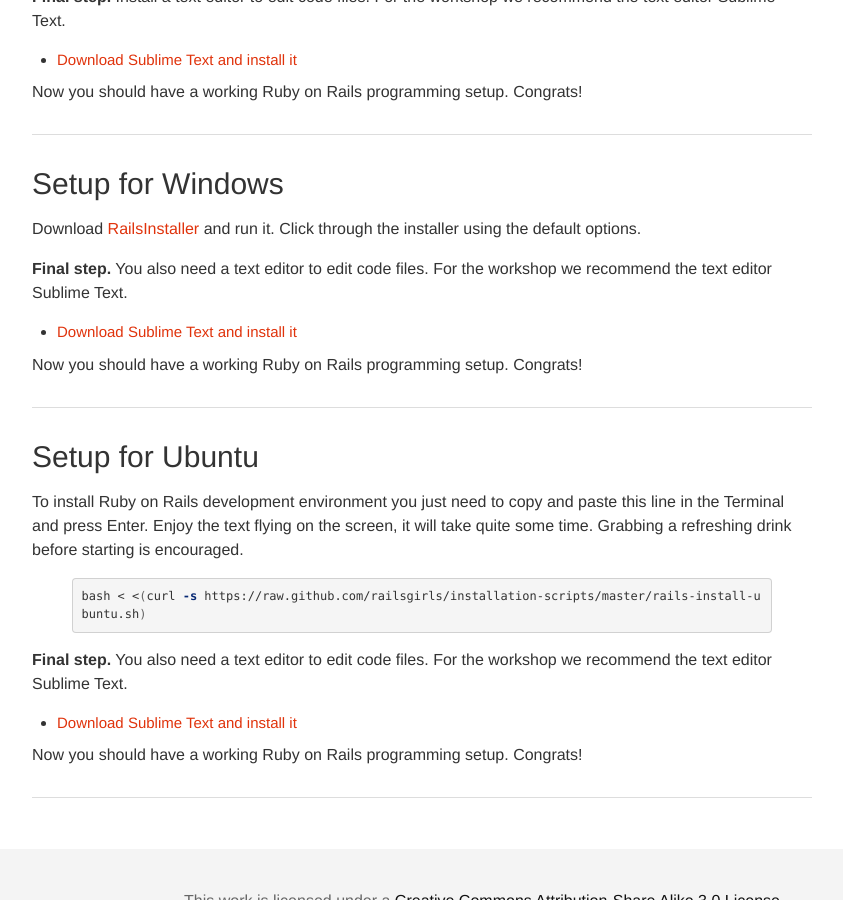
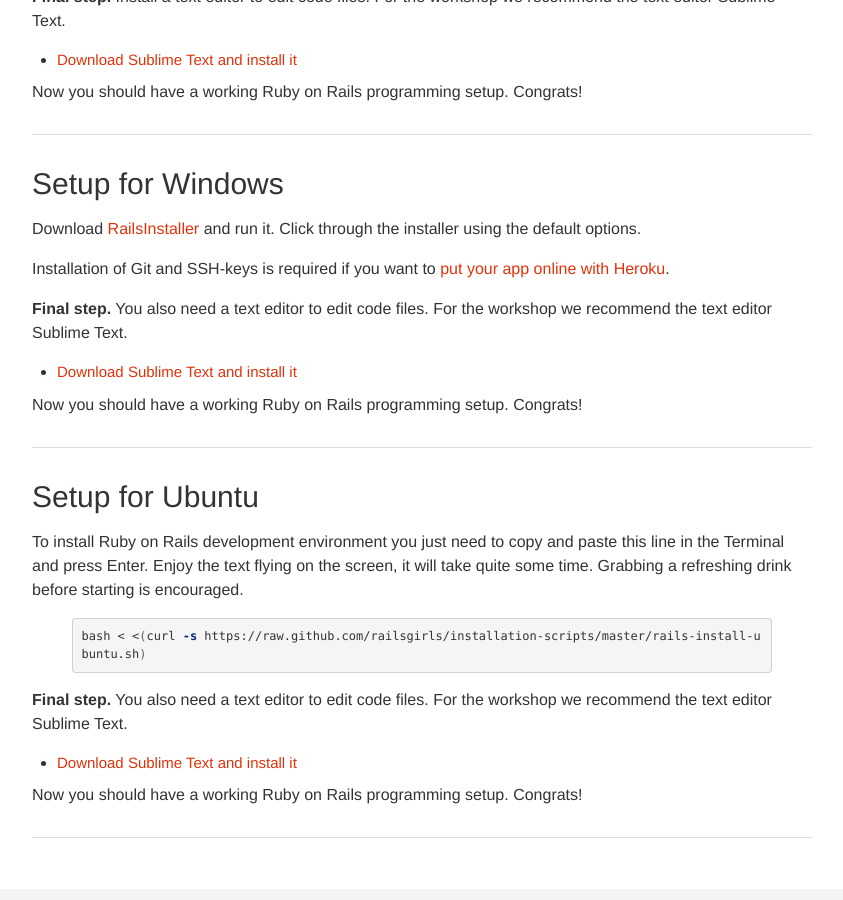
Before and after one commit to railsgirls/guides.railsgirls.com, a Jekyll site: the page built from _posts/2012-04-18-install.markdown, in a window 1280 px wide and 900 px high, scrolled down 1742 px. Shown: the whole window, without its empty margins (158-1001 px from the left). Built offline with Jekyll 4.4.1, drawn with Linux system fonts in a browser that asks for light colours; Markdown is read by kramdown in place of the engine named in the settings.

Commit message:
Updated Windows installation package version number and added a comment about Git and SSH-keys

```diff
--- a/_posts/2012-04-18-install.markdown
+++ b/_posts/2012-04-18-install.markdown
@@ -46,7 +46,9 @@
 
 ## Setup for Windows
 
-Download [RailsInstaller](http://rubyforge.org/frs/download.php/75346/railsinstaller-2.0.0.exe) and run it. Click through the installer using the default options.
+Download [RailsInstaller](http://rubyforge.org/frs/download.php/75894/railsinstaller-2.1.0.exe) and run it. Click through the installer using the default options.
+
+Installation of Git and SSH-keys is required if you want to [put your app online with Heroku](/heroku).
 
 **Final step.** You also need a text editor to edit code files. For the workshop we recommend the text editor Sublime Text.
 
```
